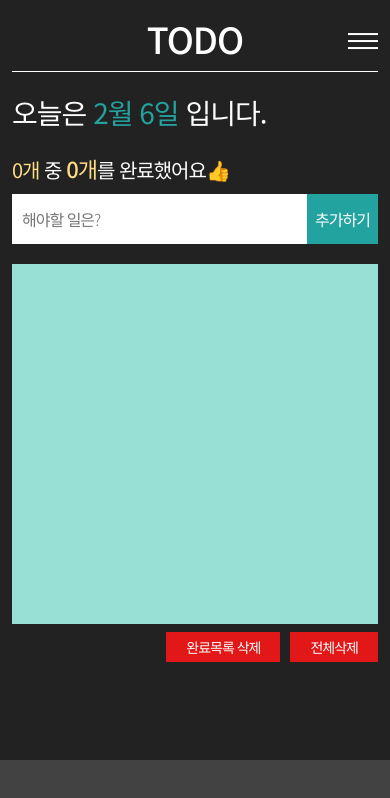
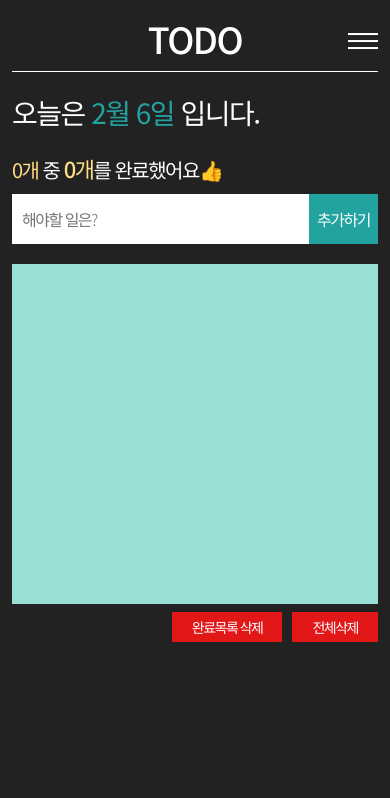
Before and after one commit to chi-0/todo_app, a React (Create React App) app: page / in a window 390 px wide. Shown: the top 798 px of the page. Built offline with nearby package versions, Linux system fonts and the light colour scheme.

Commit message:
반응형 수정

```diff
--- a/src/pages/home/TodoList.tsx
+++ b/src/pages/home/TodoList.tsx
@@ -13,7 +13,7 @@ const ListWrap = styled.ul`
   margin-bottom: 8px;
 
   @media screen and (max-width: 600px) {
-    height: 49%;
+    height: 340px;
   }
 `;
 
@@ -32,8 +32,11 @@ const TodoItem = styled.li<{ $complete: boolean }>`
   }
 
   @media screen and (max-width: 600px) {
+    margin-bottom: 8px;
+
     > p {
       width: 100%;
+      padding: 8px;
     }
   }
 `;
--- a/src/style/GlobalStyled.tsx
+++ b/src/style/GlobalStyled.tsx
@@ -21,6 +21,6 @@ export const GlobalStyled = createGlobalStyle`
     background-color: ${COLOR_PICK.grayColor};
     color: ${COLOR_PICK.textColor};
     font-family: "Noto Sans KR", sans-serif;
-    letter-spacing: -1px;
+    letter-spacing: -1.5px;
   }
 `;
--- a/src/ui/Container.tsx
+++ b/src/ui/Container.tsx
@@ -17,7 +17,7 @@ const InnerWrap = styled.div`
 
   @media screen and (max-width: 600px) {
     width: 100%;
-    height: 90vh;
+    height: 100vh;
   }
 `;
 
```
